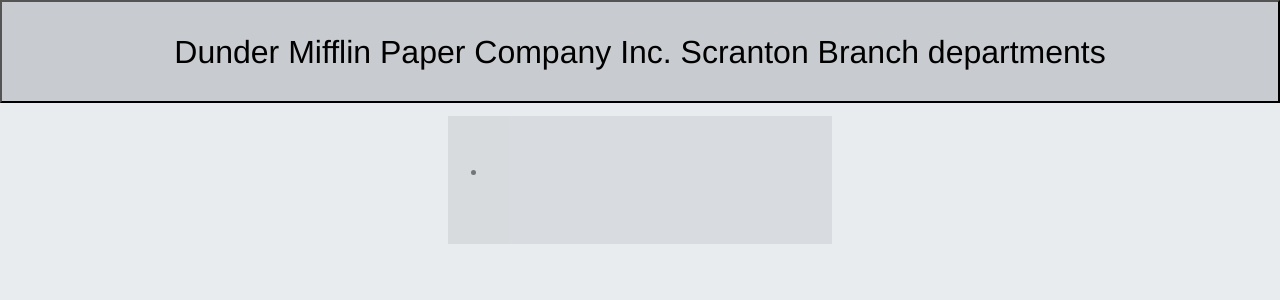
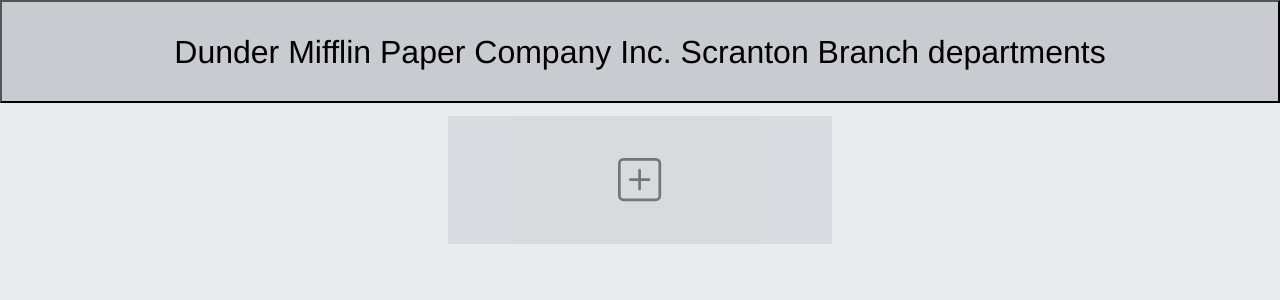
Before and after one commit to vm0123456789/epam-university-python-2020-finalproject, a Flask app: page / in a window 1280 px wide. Shown: the top 300 px of the page. Run offline with Flask 2, Linux system fonts and the light colour scheme; data that the repository does not hold is empty; some libraries are stand-ins or nearby versions.

Commit message:
Completed Add Department flexbox section in departments.html

```diff
--- a/app/templates/departments.html
+++ b/app/templates/departments.html
@@ -24,14 +24,18 @@
         {% endfor %}
 
         <!-- 'ADD DEPARTMENT' FLEXBOX -->
-        <form action="" method="POST" class="flexbox_item" style="justify-content: center; opacity: 0.5;">
-
-            <ul class="flex-outer">
-                <li>
-
-                </li>
-            </ul>
-        </form>
+        <a href='#' class="flexbox_item" data-toggle="modal" data-target="#modal_add_department"
+           style="justify-content: center; opacity: 0.5;">
+            <div class="flexbox_inscription">
+                <svg width="2em" height="2em" viewBox="0 0 16 16" class="bi bi-plus-square" fill="currentColor"
+                     xmlns="http://www.w3.org/2000/svg">
+                    <path fill-rule="evenodd"
+                          d="M14 1H2a1 1 0 0 0-1 1v12a1 1 0 0 0 1 1h12a1 1 0 0 0 1-1V2a1 1 0 0 0-1-1zM2 0a2 2 0 0 0-2 2v12a2 2 0 0 0 2 2h12a2 2 0 0 0 2-2V2a2 2 0 0 0-2-2H2z"/>
+                    <path fill-rule="evenodd"
+                          d="M8 4a.5.5 0 0 1 .5.5v3h3a.5.5 0 0 1 0 1h-3v3a.5.5 0 0 1-1 0v-3h-3a.5.5 0 0 1 0-1h3v-3A.5.5 0 0 1 8 4z"/>
+                </svg>
+            </div>
+        </a>
     </div>
 
     <!-- ====== MODAL ADD DEPARTMENT ======= -->
```
